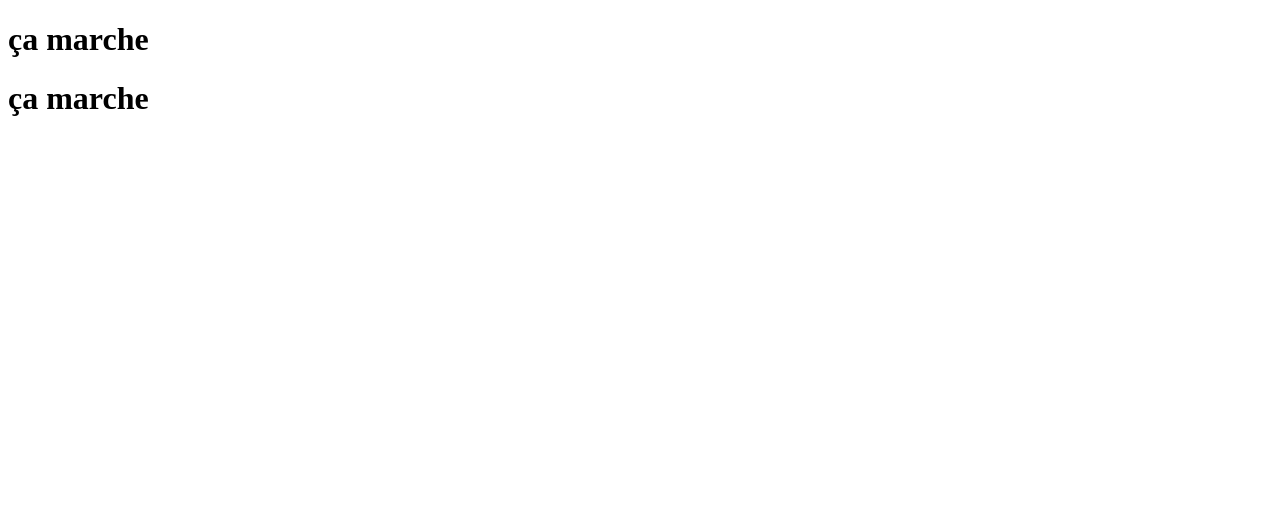
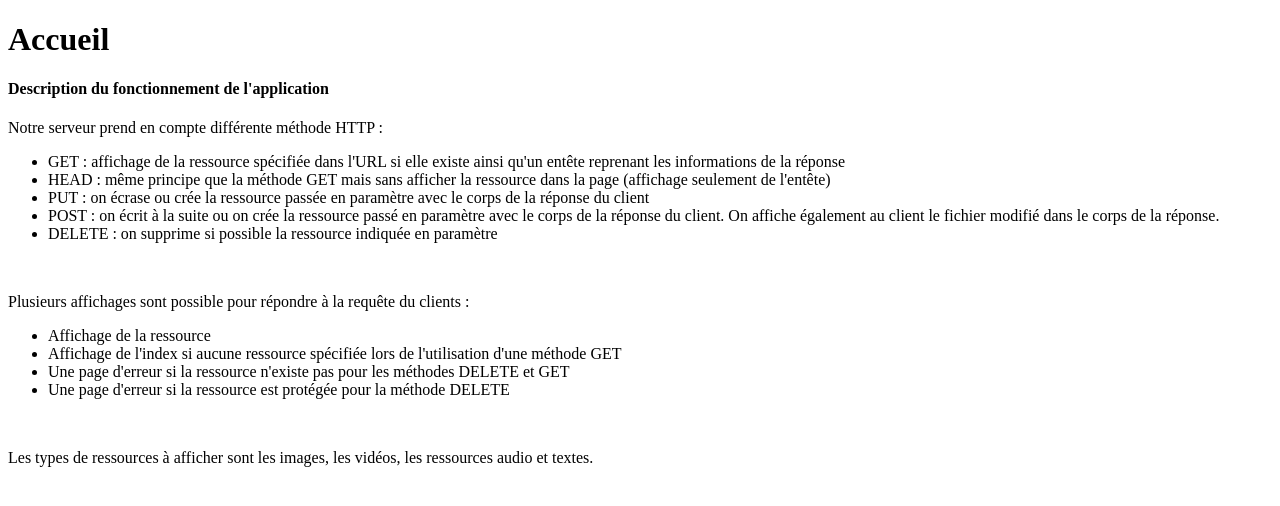
Before and after one commit to capucine-bois/4IF-WebServer, a plain HTML site: page src/doc/index.html in a window 1280 px wide. Drawn offline with Linux system fonts and the light colour scheme.

Commit message:
:beers: Version finale

```diff
--- a/src/doc/index.html
+++ b/src/doc/index.html
@@ -5,15 +5,25 @@
     <title>Title</title>
 </head>
 <body>
-<H1>ça marche</H1>
-</body>
-</html><!DOCTYPE html>
-<html lang="en">
-<head>
-    <meta charset="UTF-8">
-    <title>Title</title>
-</head>
-<body>
-<H1>ça marche</H1>
+<H1>Accueil</H1>
+<h4>Description du fonctionnement de l'application</h4>
+<p>Notre serveur prend en compte différente méthode HTTP :</p>
+<ul>
+    <li>GET : affichage de la ressource spécifiée dans l'URL si elle existe ainsi qu'un entête reprenant les informations de la réponse</li>
+    <li>HEAD : même principe que la méthode GET mais sans afficher la ressource dans la page (affichage seulement de l'entête)</li>
+    <li>PUT : on écrase ou crée la ressource passée en paramètre avec le corps de la réponse du client</li>
+    <li>POST : on écrit à la suite ou on crée la ressource passé en paramètre avec le corps de la réponse du client. On affiche également au client le fichier modifié dans le corps de la réponse.</li>
+    <li>DELETE : on supprime si possible la ressource indiquée en paramètre</li>
+</ul>
+<br>
+<p>Plusieurs affichages sont possible pour répondre à la requête du clients :</p>
+<ul>
+    <li>Affichage de la ressource</li>
+    <li>Affichage de l'index si aucune ressource spécifiée lors de l'utilisation d'une méthode GET</li>
+    <li>Une page d'erreur si la ressource n'existe pas pour les méthodes DELETE et GET</li>
+    <li>Une page d'erreur si la ressource est protégée pour la méthode DELETE</li>
+</ul>
+<br>
+<p>Les types de ressources à afficher sont les images, les vidéos, les ressources audio et textes.</p>
 </body>
 </html>
```
Also changed, not shown: src/doc/errorNonTrouve.html (+2 -1 lines), panda.txt (added), 3 other files.
